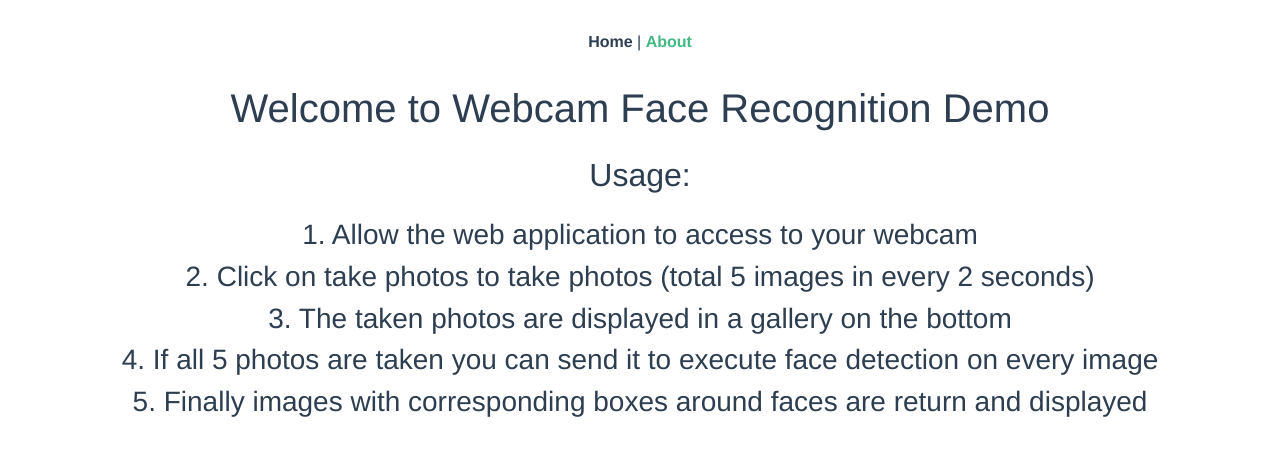
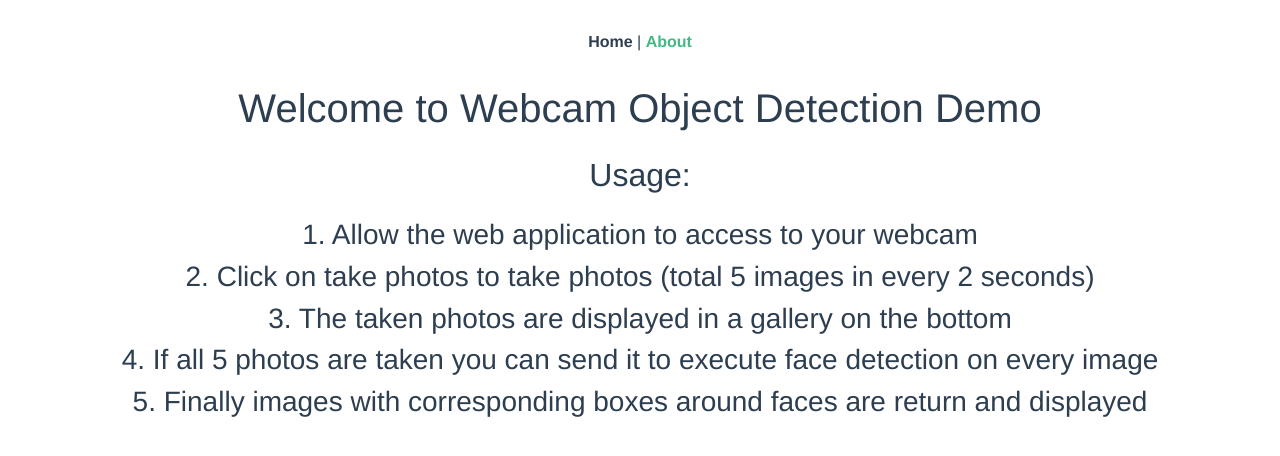
Before and after one commit to hiroshi1996/webcam-face-recognition, a Vue app in the folder wod-client/: page /about in a window 1280 px wide. Shown: the top 456 px of the page. Built offline with nearby package versions, Linux system fonts and the light colour scheme.

Commit message:
Fix: About page title

```diff
--- a/wod-client/src/views/About.vue
+++ b/wod-client/src/views/About.vue
@@ -1,7 +1,7 @@
 <template>
   <b-container class="container">
     <b-row class="about mb-3" align-h="center">
-      <h1>Welcome to Webcam Face Recognition Demo</h1>
+      <h1>Welcome to Webcam Object Detection Demo</h1>
     </b-row>
     <b-row class="usage mb-3" align-h="center">
       <h2>Usage:</h2>
```
